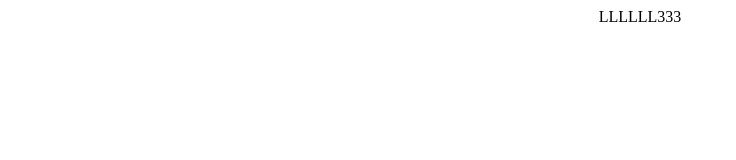
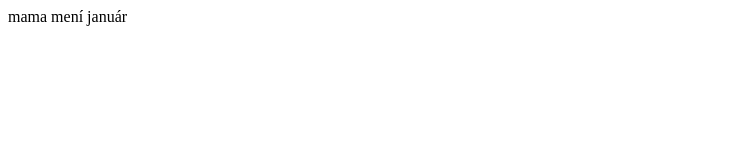
Before and after one commit to zahradkarirosuchov/Zahradkari-Rosuchov, a plain HTML site: page content/praca/januar.html in a window 1280 px wide. Shown: the whole page, without its empty margins (0-736 px from the left). Drawn offline with Linux system fonts and the light colour scheme.

Commit message:
Add files via upload

```diff
--- a/content/praca/januar.html
+++ b/content/praca/januar.html
@@ -1,9 +1,8 @@
 <html>
   <head>
     <meta content="text/html; charset=utf-8" http-equiv="content-type">
-    <title>2001</title>
+    <title>1</title>
   </head>
-  <body>
-    <div style="text-align: center;">LLLLLL333</div>
+  <body>mama mení január
   </body>
 </html>
```
Also changed, not shown: 1 other file.
